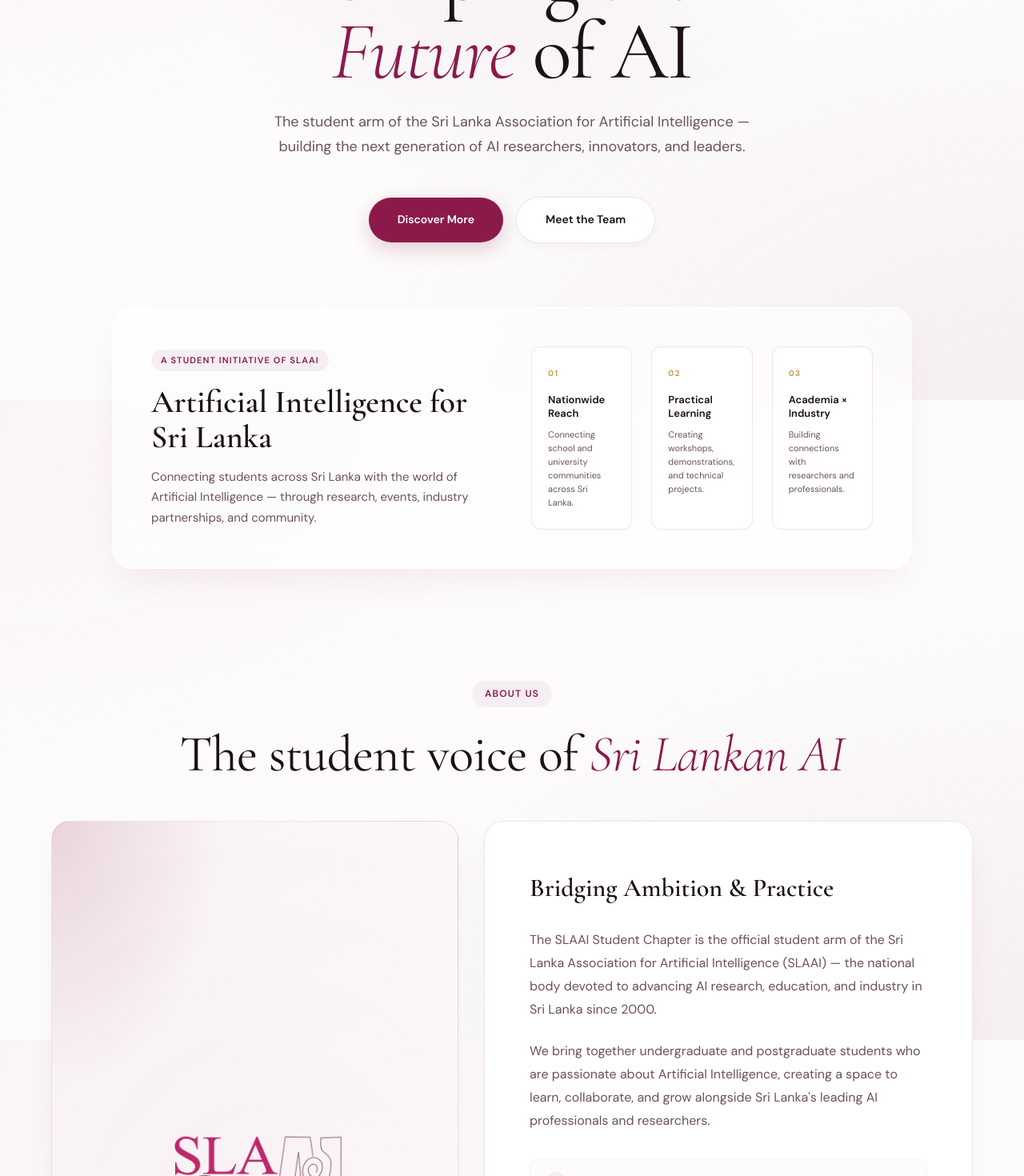
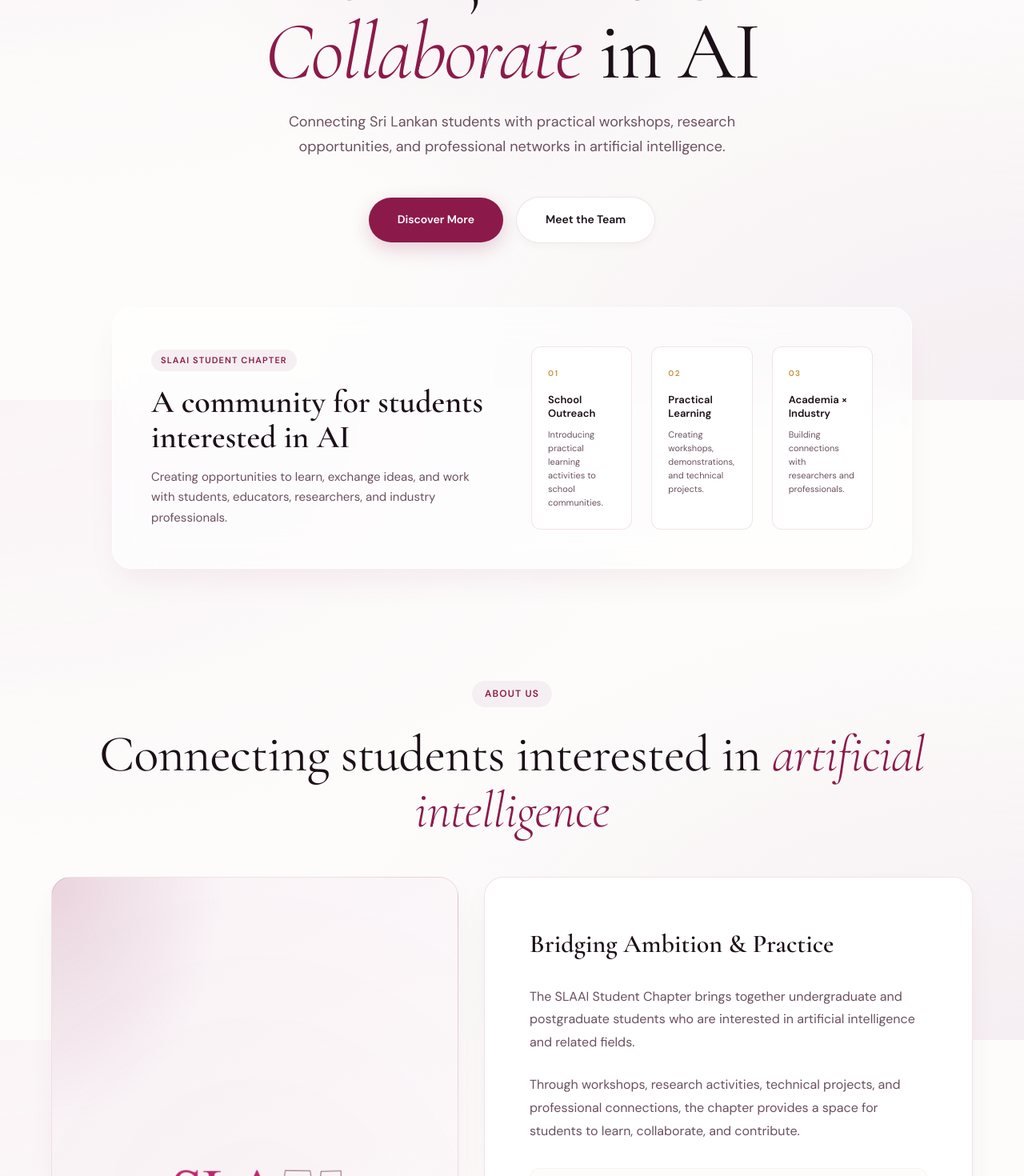
Before and after one commit to slaaistudentchapter-org/slaai-sc-web, a React (Vite) app: page / in a window 1280 px wide. Shown: the part 300-1770 px from the top of the page at 80% size. Built offline with nearby package versions, Linux system fonts and the light colour scheme.

Commit message:
Refine public-facing site copy

```diff
--- a/index.html
+++ b/index.html
@@ -6,7 +6,7 @@
     <meta name="viewport" content="width=device-width, initial-scale=1.0" />
 
     <title>SLAAI Student Chapter | Sri Lanka Association for Artificial Intelligence</title>
-    <meta name="description" content="The SLAAI Student Chapter is the student arm of the Sri Lanka Association for Artificial Intelligence — connecting Sri Lankan students with AI research, events, industry partnerships, and community." />
+    <meta name="description" content="The SLAAI Student Chapter connects Sri Lankan students with practical workshops, research opportunities, technical projects, and professional networks in artificial intelligence." />
     <link rel="canonical" href="https://slaaisc.lk/" />
     <meta name="robots" content="index, follow" />
 
@@ -14,7 +14,7 @@
     <meta property="og:type" content="website" />
     <meta property="og:site_name" content="SLAAI Student Chapter" />
     <meta property="og:title" content="SLAAI Student Chapter | Sri Lanka Association for Artificial Intelligence" />
-    <meta property="og:description" content="The student arm of the Sri Lanka Association for Artificial Intelligence — building the next generation of AI researchers, innovators, and leaders." />
+    <meta property="og:description" content="Connecting Sri Lankan students with practical workshops, research opportunities, technical projects, and professional networks in artificial intelligence." />
     <meta property="og:url" content="https://slaaisc.lk/" />
     <meta property="og:image" content="https://slaaisc.lk/slaai-logo.png" />
     <meta property="og:locale" content="en_LK" />
@@ -22,7 +22,7 @@
     <!-- Twitter -->
     <meta name="twitter:card" content="summary" />
     <meta name="twitter:title" content="SLAAI Student Chapter | Sri Lanka Association for Artificial Intelligence" />
-    <meta name="twitter:description" content="The student arm of the Sri Lanka Association for Artificial Intelligence — building the next generation of AI researchers, innovators, and leaders." />
+    <meta name="twitter:description" content="Connecting Sri Lankan students with practical workshops, research opportunities, technical projects, and professional networks in artificial intelligence." />
     <meta name="twitter:image" content="https://slaaisc.lk/slaai-logo.png" />
 
     <script type="application/ld+json">
@@ -33,12 +33,7 @@
       "alternateName": "Sri Lanka Association for Artificial Intelligence Student Chapter",
       "url": "https://slaaisc.lk/",
       "logo": "https://slaaisc.lk/slaai-logo.png",
-      "description": "The student arm of the Sri Lanka Association for Artificial Intelligence, connecting students across Sri Lanka with AI research, events, industry partnerships, and community.",
-      "parentOrganization": {
-        "@type": "Organization",
-        "name": "Sri Lanka Association for Artificial Intelligence",
-        "url": "https://slaai.lk/"
-      },
+      "description": "A student community connecting Sri Lankan students with practical workshops, research opportunities, technical projects, and professional networks in artificial intelligence.",
       "areaServed": {
         "@type": "Country",
         "name": "Sri Lanka"
@@ -51,9 +46,9 @@
     <noscript>
       <h1>SLAAI Student Chapter</h1>
       <p>
-        The student arm of the
+        A student community connected with the
         <a href="https://slaai.lk/">Sri Lanka Association for Artificial Intelligence</a>
-        — building the next generation of AI researchers, innovators, and leaders in Sri Lanka.
+        — supporting practical learning, research, and professional connections in artificial intelligence.
         This site requires JavaScript to view.
       </p>
     </noscript>
--- a/src/components/About.jsx
+++ b/src/components/About.jsx
@@ -20,7 +20,7 @@
     <section id="about">
       <div className="section-header reveal">
         <div className="section-label">About Us</div>
-        <h2 className="section-title">The student voice of <em>Sri Lankan AI</em></h2>
+        <h2 className="section-title">Connecting students interested in <em>artificial intelligence</em></h2>
       </div>
 
       <div className="about-bento">
@@ -32,16 +32,16 @@
             width="380"
             height="380"
           />
-          <div className="about-est">Affiliated with SLAAI · SLAAI established 2000</div>
+          <div className="about-est">SLAAI Student Chapter</div>
         </div>
 
         <div className="about-card about-text-card reveal" style={{ transitionDelay: '0.2s' }}>
           <h3>Bridging Ambition &amp; Practice</h3>
           <p>
-            The SLAAI Student Chapter is the official student arm of the Sri Lanka Association for Artificial Intelligence (SLAAI) — the national body devoted to advancing AI research, education, and industry in Sri Lanka since 2000.
+            The SLAAI Student Chapter brings together undergraduate and postgraduate students who are interested in artificial intelligence and related fields.
           </p>
           <p>
-            We bring together undergraduate and postgraduate students who are passionate about Artificial Intelligence, creating a space to learn, collaborate, and grow alongside Sri Lanka's leading AI professionals and researchers.
+            Through workshops, research activities, technical projects, and professional connections, the chapter provides a space for students to learn, collaborate, and contribute.
           </p>
 
           <ul className="about-list">
--- a/src/components/Footer.jsx
+++ b/src/components/Footer.jsx
@@ -19,7 +19,7 @@
           </li>
         </ul>
         <div className="footer-note">
-          © 2026 SLAAI Student Chapter. The student arm of the Sri Lanka Association for Artificial Intelligence.
+          © 2026 SLAAI Student Chapter.
         </div>
       </div>
     </footer>
--- a/src/components/Hero.jsx
+++ b/src/components/Hero.jsx
@@ -11,11 +11,11 @@
       </div>
 
       <h1 className="reveal" style={{ transitionDelay: '0.2s' }}>
-        Shaping the<br /><em>Future</em> of AI
+        Learn, Build &amp;<br /><em>Collaborate</em> in AI
       </h1>
 
       <p className="hero-tagline reveal" style={{ transitionDelay: '0.3s' }}>
-        The student arm of the Sri Lanka Association for Artificial Intelligence — building the next generation of AI researchers, innovators, and leaders.
+        Connecting Sri Lankan students with practical workshops, research opportunities, and professional networks in artificial intelligence.
       </p>
 
       <div className="hero-actions reveal" style={{ transitionDelay: '0.4s' }}>
@@ -25,15 +25,15 @@
 
       <div className="hero-bento reveal" style={{ transitionDelay: '0.5s' }}>
         <div className="hero-bento-left">
-          <div className="hero-bento-tag">A student initiative of SLAAI</div>
-          <h2>Artificial Intelligence for Sri Lanka</h2>
-          <p>Connecting students across Sri Lanka with the world of Artificial Intelligence — through research, events, industry partnerships, and community.</p>
+          <div className="hero-bento-tag">SLAAI Student Chapter</div>
+          <h2>A community for students interested in AI</h2>
+          <p>Creating opportunities to learn, exchange ideas, and work with students, educators, researchers, and industry professionals.</p>
         </div>
         <div className="hero-bento-right">
           <div className="bento-focus">
             <span className="focus-index">01</span>
-            <h3>Nationwide Reach</h3>
-            <p>Connecting school and university communities across Sri Lanka.</p>
+            <h3>School Outreach</h3>
+            <p>Introducing practical learning activities to school communities.</p>
           </div>
           <div className="bento-focus">
             <span className="focus-index">02</span>
--- a/src/components/JoinCTA.jsx
+++ b/src/components/JoinCTA.jsx
@@ -8,11 +8,11 @@
         <div className="join-content reveal">
           <div className="section-label join-label">Get Involved</div>
           <h2>
-            Become part of<br />
-            Sri Lanka's AI <em>student community</em>
+            Interested in joining<br />
+            the wider <em>SLAAI community?</em>
           </h2>
           <p>
-            Whether you're a researcher, a developer, or simply curious about AI — there's a place for you at the SLAAI Student Chapter.
+            Visit the SLAAI membership page for current membership categories, eligibility details, and application information.
           </p>
           <a
             href="https://slaai.lk/membership/"
@@ -20,7 +20,7 @@
             rel="noopener noreferrer"
             className="btn-white"
           >
-            Join SLAAI
+            Explore SLAAI Membership
           </a>
         </div>
       </div>
--- a/src/components/LatestActivity.jsx
+++ b/src/components/LatestActivity.jsx
@@ -20,7 +20,7 @@
         <div className="section-label">Latest Activity</div>
         <h2 className="section-title">Getting <em>friendly with electronics</em></h2>
         <p className="latest-intro">
-          Bringing educators closer to practical electronics and the SLAAI Student Chapter.
+          An introductory electronics session for principals and teachers from selected schools.
         </p>
       </div>
 
@@ -52,7 +52,7 @@
               loading="lazy"
             />
           </figure>
-          <span className="activity-status"><i /> Successfully concluded</span>
+          <span className="activity-status"><i /> Event completed</span>
         </div>
 
         <div className="activity-content">
@@ -61,18 +61,17 @@
             <span><VideoIcon /> Online via Zoom</span>
           </div>
 
-          <h3>“Friendly With Electronics” Workshop &amp; Electronic Kit Distribution</h3>
+          <h3>“Friendly With Electronics” Workshop &amp; Electronic Kit Introduction</h3>
           <p>
-            The SLAAI Student Chapter brought together principals and teachers from selected
-            schools across Sri Lanka for an online awareness and demonstration session. The
-            programme introduced the chapter and created a practical starting point for bringing
-            electronics learning into school communities.
+            On 4 September 2026, the SLAAI Student Chapter conducted an online introductory
+            electronics session for principals and teachers from selected schools. The programme
+            introduced the chapter and provided a practical starting point for electronics
+            learning in school communities.
           </p>
           <p>
-            At the heart of the session was the Electronic Kit developed by
-            <strong> Prof. Asoka Karunananda</strong> and <strong>Prof. Kithsiri Jayananda</strong>.
-            Participants were introduced to the kit through a demonstration, followed by its
-            distribution to support continued hands-on learning beyond the workshop.
+            The session introduced an Electronic Kit developed by
+            <strong> Prof. Asoka Karunananda</strong> and <strong>Prof. Kithsiri Jayananda</strong>
+            and included a practical demonstration of its components and applications.
           </p>
 
           <div className="activity-highlights" aria-label="Event highlights">
@@ -86,7 +85,7 @@
             </div>
             <div>
               <span>03</span>
-              <p>Hands-on learning support</p>
+              <p>Electronics learning</p>
             </div>
           </div>
         </div>
--- a/src/components/Pillars.jsx
+++ b/src/components/Pillars.jsx
@@ -33,7 +33,7 @@
   },
   {
     title: 'Technical Projects',
-    desc: 'Facilitating student-led AI projects that create real impact for communities and industries.',
+    desc: 'Facilitating student-led AI projects that respond to practical community and industry needs.',
     delay: '0.3s',
     icon: (
       <svg viewBox="0 0 24 24" fill="none" stroke="currentColor" strokeWidth="1.5">
--- a/src/components/Team.jsx
+++ b/src/components/Team.jsx
@@ -33,7 +33,7 @@
         <div className="section-label">Executive Committee</div>
         <h2 className="section-title">Leadership <em>2026/2027</em></h2>
         <p style={{ color: 'var(--ink-muted)', marginTop: '1rem', fontSize: '16px' }}>
-          The elected executive committee driving the chapter's vision, strategy and day-to-day operations.
+          The executive committee coordinating the chapter's activities and day-to-day operations.
         </p>
       </div>
 
```
